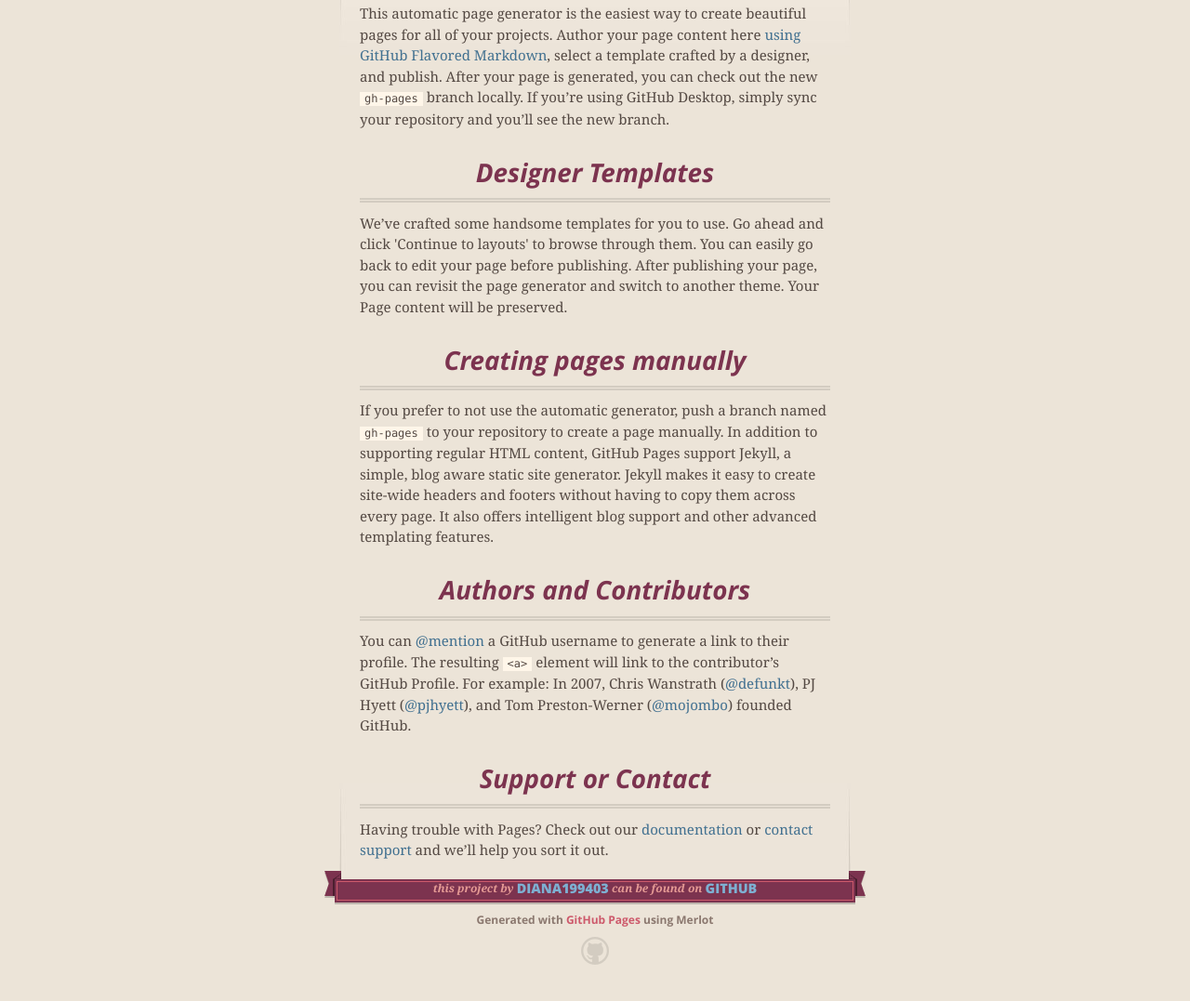
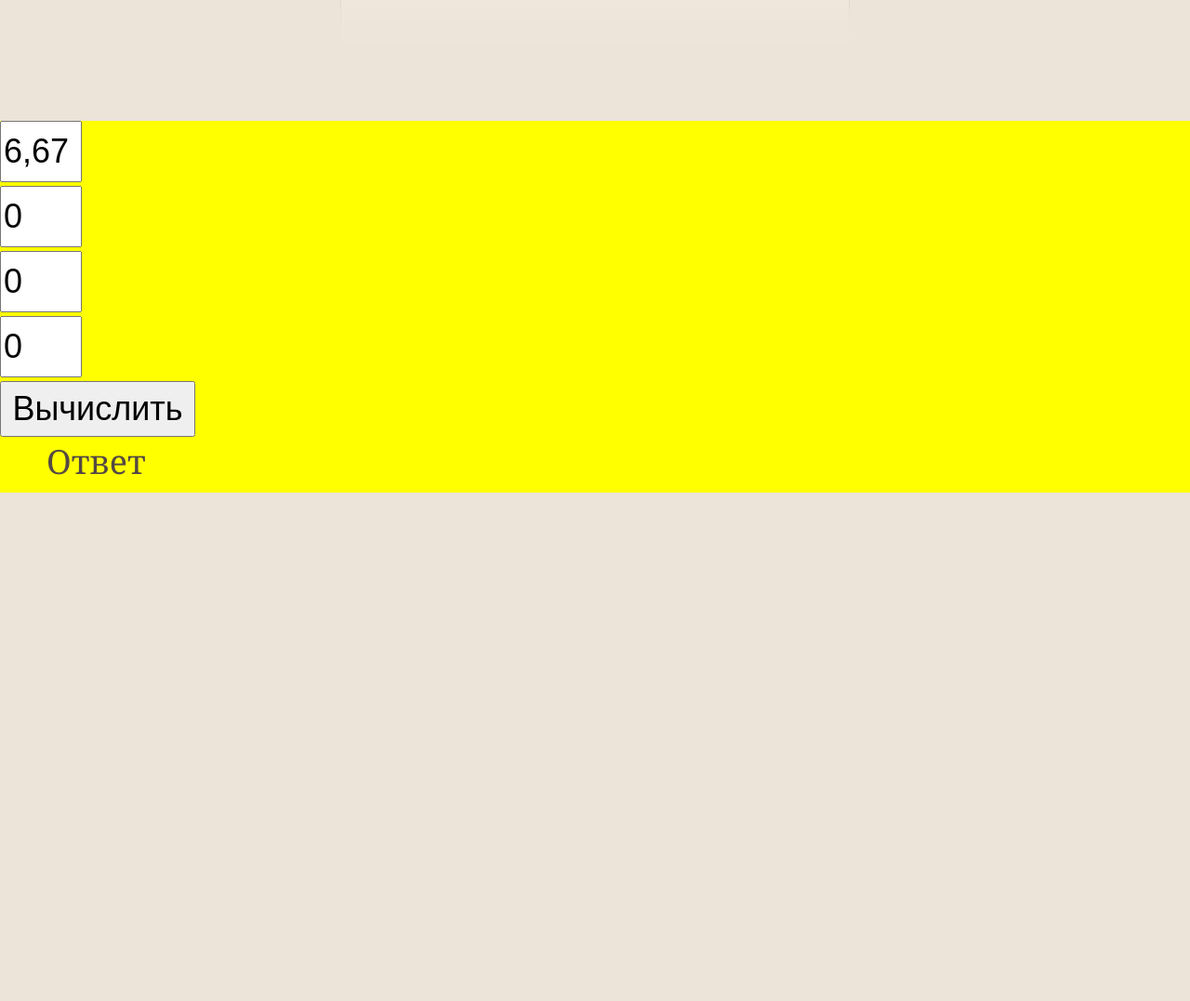
Before and after one commit to diana199403/lab1, a plain HTML site: page index.html in a window 1280 px wide. Shown: the part 267-1344 px from the top of the page at 93% size. After the commit the page ends 800 px from the top, so only its background shows below. Drawn offline with nearby package versions, Linux system fonts and the light colour scheme.

Commit message:
Update index.html

```diff
--- a/index.html
+++ b/index.html
@@ -49,40 +49,106 @@
         <h3>
 <a id="welcome-to-github-pages" class="anchor" href="#welcome-to-github-pages" aria-hidden="true"><span class="octicon octicon-link"></span></a>Welcome to GitHub Pages.</h3>
 
-<p>This automatic page generator is the easiest way to create beautiful pages for all of your projects. Author your page content here <a href="https://guides.github.com/features/mastering-markdown/">using GitHub Flavored Markdown</a>, select a template crafted by a designer, and publish. After your page is generated, you can check out the new <code>gh-pages</code> branch locally. If you’re using GitHub Desktop, simply sync your repository and you’ll see the new branch.</p>
 
-<h3>
-<a id="designer-templates" class="anchor" href="#designer-templates" aria-hidden="true"><span class="octicon octicon-link"></span></a>Designer Templates</h3>
 
-<p>We’ve crafted some handsome templates for you to use. Go ahead and click 'Continue to layouts' to browse through them. You can easily go back to edit your page before publishing. After publishing your page, you can revisit the page generator and switch to another theme. Your Page content will be preserved.</p>
+<script>
 
-<h3>
-<a id="creating-pages-manually" class="anchor" href="#creating-pages-manually" aria-hidden="true"><span class="octicon octicon-link"></span></a>Creating pages manually</h3>
+var area = document.createElement('div');
+document.body.appendChild( area );
+area.style.height = "400px";
+area.style.backgroundColor = "yellow";
+area.style.position = "relative";
+area.id = "area";
 
-<p>If you prefer to not use the automatic generator, push a branch named <code>gh-pages</code> to your repository to create a page manually. In addition to supporting regular HTML content, GitHub Pages support Jekyll, a simple, blog aware static site generator. Jekyll makes it easy to create site-wide headers and footers without having to copy them across every page. It also offers intelligent blog support and other advanced templating features.</p>
 
-<h3>
-<a id="authors-and-contributors" class="anchor" href="#authors-and-contributors" aria-hidden="true"><span class="octicon octicon-link"></span></a>Authors and Contributors</h3>
+var td11 = document.createElement('input');
+area.appendChild( td11 );
+td11.style.position = "absolute";
+td11.style.left = "0px";
+td11.style.top = "0px";
+td11.style.width = "80px";
+td11.style.height = "60px";
+td11.style.fontSize = "36px";
+td11.value = "0";
+td11.textAlign = "center";
+td11.textJustify = "center";
+td11.id = "td11";
 
-<p>You can <a href="https://github.com/blog/821" class="user-mention">@mention</a> a GitHub username to generate a link to their profile. The resulting <code>&lt;a&gt;</code> element will link to the contributor’s GitHub Profile. For example: In 2007, Chris Wanstrath (<a href="https://github.com/defunkt" class="user-mention">@defunkt</a>), PJ Hyett (<a href="https://github.com/pjhyett" class="user-mention">@pjhyett</a>), and Tom Preston-Werner (<a href="https://github.com/mojombo" class="user-mention">@mojombo</a>) founded GitHub.</p>
+var td12 = td11.cloneNode(false);
+area.appendChild( td12 );
+td12.style.top = "70px";
+td12.id = "td12";
 
-<h3>
-<a id="support-or-contact" class="anchor" href="#support-or-contact" aria-hidden="true"><span class="octicon octicon-link"></span></a>Support or Contact</h3>
+var td21 = td11.cloneNode(false);
+area.appendChild( td21 );
 
-<p>Having trouble with Pages? Check out our <a href="https://help.github.com/pages">documentation</a> or <a href="https://github.com/contact">contact support</a> and we’ll help you sort it out.</p>
-      </section>
+td21.style.top = "140px";
+td21.id = "td21";
 
-      <footer>
-        <span class="ribbon-outer">
-          <span class="ribbon-inner">
-            <p>this project by <a href="https://github.com/diana199403">diana199403</a> can be found on <a href="https://github.com/diana199403/lab1">GitHub</a></p>
-          </span>
-          <span class="left-tail"></span>
-          <span class="right-tail"></span>
-        </span>
-        <p>Generated with <a href="https://pages.github.com">GitHub Pages</a> using Merlot</p>
-        <span class="octocat"></span>
-      </footer>
+var td22 = td11.cloneNode(false);
+area.appendChild( td22 );
+
+td22.style.top = "210px";
+td22.id = "td22";
+
+var button = td11.cloneNode(false);
+area.appendChild( button );
+button.type = "button";
+button.value = "Вычислить";
+button.style.left = "0px";
+button.style.top = "280px";
+button.style.width = "210px";
+//button.onclick = det;
+
+//button.onclick = function() {
+		//alert("Светит солнце!")
+   //};
+
+ //  Можно использовать любые события для обработчика
+ //  с помощью addEventListener (без on маленькими буквами):
+button.addEventListener( "click", det );
+
+var span = document.createElement('span');
+area.appendChild( span );
+span.style.position = "absolute";
+span.style.left = "50px";
+span.style.top = "340px";
+span.style.width = "60px";
+span.style.height = "60px";
+span.style.fontSize = "36px";
+span.innerHTML = "Ответ";
+span.id = "answer";
+
+ // ИЛИ
+area.getElementsByTagName("input")[0].value = "6,67";
+
+
+area.getElementsByTagName("input")[1].value = "0";
+area.getElementsByTagName("input")[2].value = "0";
+area.getElementsByTagName("input")[3].value = "0";
+
+area.getElementsByTagName("input")[4].value = "Вычислить";
+
+function det() {
+var a11, a12, a21, a22, opr;
+a11 = parseInt( document.getElementById("td11").value );
+a12 = parseInt( document.getElementById("td12").value );
+a21 = parseInt( document.getElementById("td21").value );
+a22 = parseInt( document.getElementById("td22").value );
+
+opr = a11 *(a12 * a21) / (a22*a22);
+//alert( opr );
+document.getElementById("answer").innerHTML =
+String( opr );
+
+
+}
+
+</script>
+
+
+
+
 
     </div>
 
```
